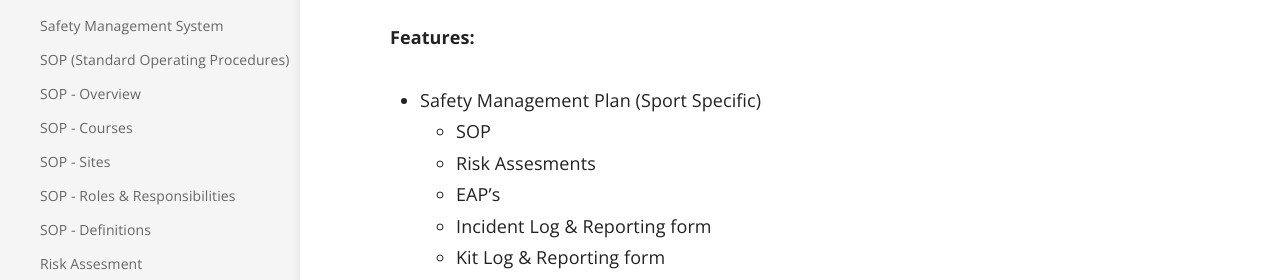
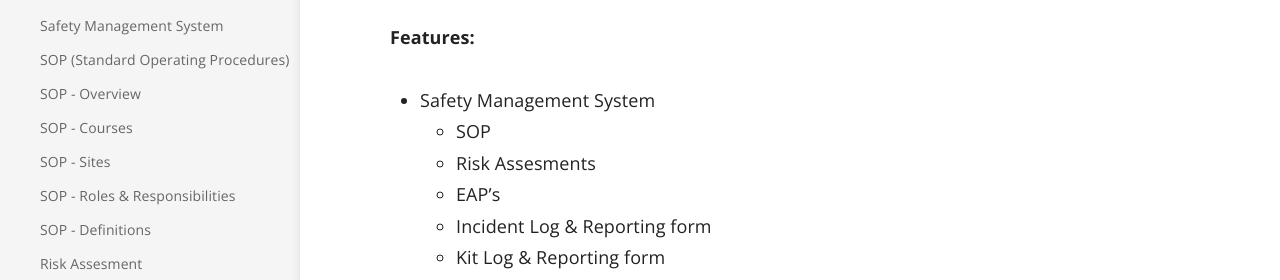
Before and after one commit to numbat70/clyde, a Jekyll site: the page built from _posts/2020-10-10-sms_live.md, in a window 1280 px wide. Shown: the part 232-512 px from the top of the page. Built offline with Jekyll 4.4.1, drawn with Linux system fonts in a browser that asks for light colours.

Commit message:
Update 2020-10-10-sms_live.md
mk

```diff
--- a/_posts/2020-10-10-sms_live.md
+++ b/_posts/2020-10-10-sms_live.md
@@ -7,7 +7,7 @@ The Safety Management System is now live.
 
 **Features:**
 
-* Safety Management Plan (Sport Specific)
+* Safety Management System
    * SOP
    * Risk Assesments
    * EAP's
```
